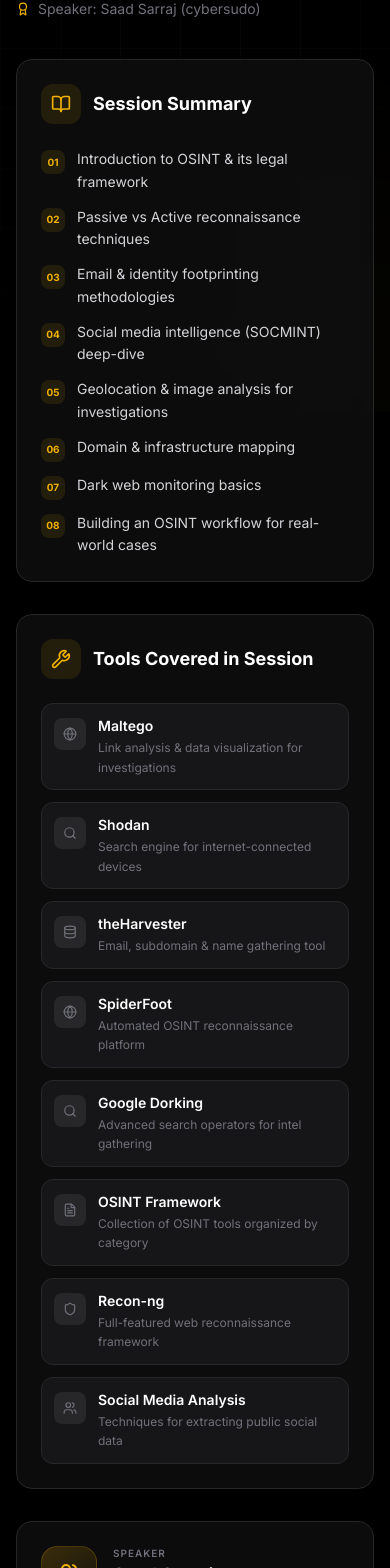
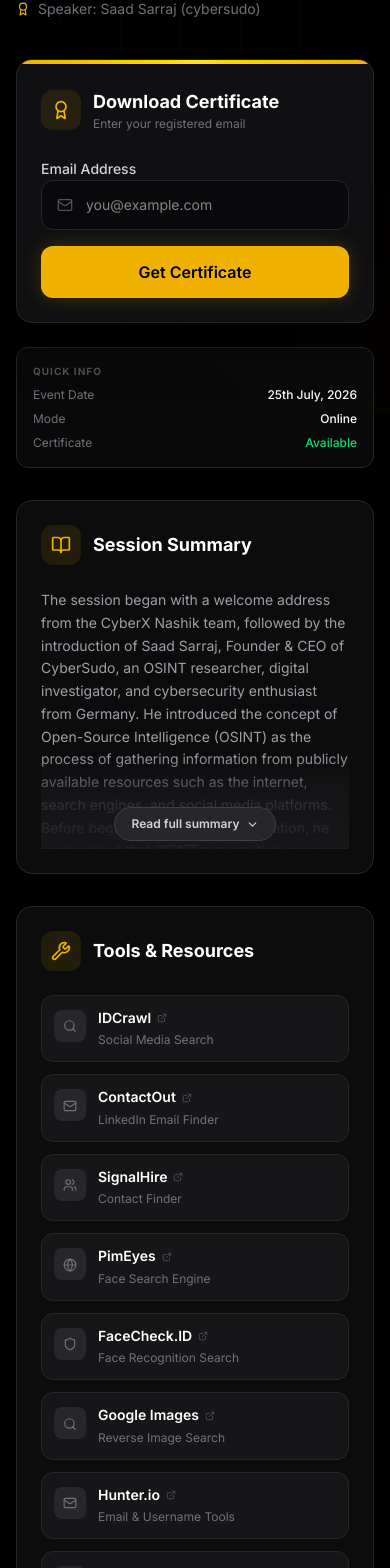
Before and after one commit to Cipherx7/cyberxwebsite, a Next.js app: page /certificates/osint-researcher-digital-investigations in a window 390 px wide. Shown: the part 432-2000 px from the top of the page. Built offline with nearby package versions, Linux system fonts and the light colour scheme.

Commit message:
feat: update summary details and display download certificate at top for mobile views

```diff
--- a/src/app/certificates/osint-researcher-digital-investigations/page.jsx
+++ b/src/app/certificates/osint-researcher-digital-investigations/page.jsx
@@ -1,40 +1,98 @@
 'use client';
 
-import { useState } from 'react';
+import { useState, useRef, useEffect } from 'react';
 import { useRouter } from 'next/navigation';
 import Link from 'next/link';
 import {
   Calendar, Mail, Loader2, ArrowLeft, Linkedin, ExternalLink,
-  Wrench, BookOpen, Globe, Search as SearchIcon, Database,
-  FileText, Shield, Users, Award, X
+  Wrench, BookOpen, Globe, Search as SearchIcon,
+  Shield, Users, Award, X, ChevronDown, Link as LinkIcon
 } from 'lucide-react';
 import Navbar from '@/components/Navbar';
 
 const API_BASE = '/api/certificates';
 
+/* ── Tools actually used in the session (from summary.txt) ── */
 const SESSION_TOOLS = [
-  { name: 'Maltego', desc: 'Link analysis & data visualization for investigations', icon: Globe },
-  { name: 'Shodan', desc: 'Search engine for internet-connected devices', icon: SearchIcon },
-  { name: 'theHarvester', desc: 'Email, subdomain & name gathering tool', icon: Database },
-  { name: 'SpiderFoot', desc: 'Automated OSINT reconnaissance platform', icon: Globe },
-  { name: 'Google Dorking', desc: 'Advanced search operators for intel gathering', icon: SearchIcon },
-  { name: 'OSINT Framework', desc: 'Collection of OSINT tools organized by category', icon: FileText },
-  { name: 'Recon-ng', desc: 'Full-featured web reconnaissance framework', icon: Shield },
-  { name: 'Social Media Analysis', desc: 'Techniques for extracting public social data', icon: Users },
+  { name: 'IDCrawl', desc: 'Social Media Search', url: 'https://www.idcrawl.com', icon: SearchIcon },
+  { name: 'ContactOut', desc: 'LinkedIn Email Finder', url: 'https://contactout.com', icon: Mail },
+  { name: 'SignalHire', desc: 'Contact Finder', url: 'https://www.signalhire.com', icon: Users },
+  { name: 'PimEyes', desc: 'Face Search Engine', url: 'https://pimeyes.com', icon: Globe },
+  { name: 'FaceCheck.ID', desc: 'Face Recognition Search', url: 'https://facecheck.id', icon: Shield },
+  { name: 'Google Images', desc: 'Reverse Image Search', url: 'https://images.google.com', icon: SearchIcon },
+  { name: 'Hunter.io', desc: 'Email & Username Tools', url: 'https://hunter.io', icon: Mail },
+  { name: 'Have I Been Pwned', desc: 'Breach Checker', url: 'https://haveibeenpwned.com', icon: Shield },
 ];
 
-const SESSION_TOPICS = [
-  'Introduction to OSINT & its legal framework',
-  'Passive vs Active reconnaissance techniques',
-  'Email & identity footprinting methodologies',
-  'Social media intelligence (SOCMINT) deep-dive',
-  'Geolocation & image analysis for investigations',
-  'Domain & infrastructure mapping',
-  'Dark web monitoring basics',
-  'Building an OSINT workflow for real-world cases',
+/* ── Full session summary paragraphs (from summary.txt) ── */
+const SESSION_SUMMARY = [
+  `The session began with a welcome address from the CyberX Nashik team, followed by the introduction of Saad Sarraj, Founder & CEO of CyberSudo, an OSINT researcher, digital investigator, and cybersecurity enthusiast from Germany. He introduced the concept of Open-Source Intelligence (OSINT) as the process of gathering information from publicly available resources such as the internet, search engines, and social media platforms. Before beginning the live demonstration, he emphasized that OSINT is a skill that improves through practice and highlighted the importance of conducting investigations legally and ethically. He explained that while investigators may discover sensitive information, it should never be misused or used to gain unauthorized access to someone's accounts.`,
+
+  `To demonstrate a real-world investigation, Saad started with nothing more than the name and location of a person and showed how investigators gradually gather information using publicly available sources. He introduced participants to Google search operators, including the use of quotation marks for exact searches, the site: operator to search within a specific website, and the minus (-) operator to exclude unwanted search results. He explained how these techniques help narrow thousands of search results into a manageable number and save significant investigation time. During the investigation, he searched for the individual's LinkedIn profile, GitHub account, news articles, and other publicly indexed information while documenting every useful finding.`,
+
+  `As the investigation progressed, the session focused on expanding the target's digital footprint using people search engines and professional networking platforms. Saad demonstrated how investigators can discover additional social media profiles, retrieve email addresses associated with LinkedIn accounts using browser extensions, and identify alternative names or previously used identities through publicly available certificates and profile information. He also introduced facial recognition techniques to locate publicly available images and showed how username searches across hundreds of websites can reveal additional online accounts and digital activity. Throughout the demonstration, he repeatedly stressed that successful OSINT investigations rely not only on tools but also on an investigator's ability to connect small pieces of information and verify findings from multiple sources.`,
+
+  `Towards the end of the session, Saad discussed how public breach databases can help investigators determine whether an email address has appeared in previous data breaches and how this information can provide additional context during an investigation. He clarified that the purpose of such searches is to understand a person's digital footprint rather than to misuse leaked information. The webinar concluded with an interactive question-and-answer session, where participants asked about career opportunities in OSINT, the role of artificial intelligence in digital investigations, ethical boundaries, dark web investigations, and practical advice for beginners entering cybersecurity. He encouraged attendees to continue learning through practice, build projects, and develop an investigative mindset, reminding them that OSINT is a skill that grows with continuous experience and real-world application.`,
 ];
 
+/* ── Expandable summary component ── */
+function ExpandableSummary() {
+  const [expanded, setExpanded] = useState(false);
+  const contentRef = useRef(null);
+  const [contentHeight, setContentHeight] = useState(0);
+  const COLLAPSED_HEIGHT = 260; // px visible before "Read more"
 
+  useEffect(() => {
+    if (contentRef.current) {
+      setContentHeight(contentRef.current.scrollHeight);
+    }
+  }, []);
+
+  const needsExpansion = contentHeight > COLLAPSED_HEIGHT;
+
+  return (
+    <div className="relative">
+      <div
+        ref={contentRef}
+        className="overflow-hidden transition-[max-height] duration-500 ease-in-out"
+        style={{ maxHeight: expanded || !needsExpansion ? `${contentHeight + 40}px` : `${COLLAPSED_HEIGHT}px` }}
+      >
+        <div className="space-y-4">
+          {SESSION_SUMMARY.map((para, i) => (
+            <p key={i} className="text-sm text-zinc-400 leading-relaxed">
+              {para}
+            </p>
+          ))}
+        </div>
+      </div>
+
+      {/* Gradient fade + Read more button */}
+      {needsExpansion && !expanded && (
+        <div className="absolute bottom-0 left-0 right-0 h-24 bg-gradient-to-t from-zinc-900/95 via-zinc-900/80 to-transparent flex items-end justify-center pb-2">
+          <button
+            onClick={() => setExpanded(true)}
+            className="flex items-center gap-1.5 px-4 py-2 bg-zinc-800 hover:bg-zinc-700 border border-zinc-700 rounded-full text-xs text-zinc-300 hover:text-white font-semibold transition-all"
+          >
+            Read full summary
+            <ChevronDown size={13} />
+          </button>
+        </div>
+      )}
+
+      {needsExpansion && expanded && (
+        <div className="flex justify-center mt-4">
+          <button
+            onClick={() => setExpanded(false)}
+            className="flex items-center gap-1.5 px-4 py-2 bg-zinc-800 hover:bg-zinc-700 border border-zinc-700 rounded-full text-xs text-zinc-300 hover:text-white font-semibold transition-all"
+          >
+            Show less
+            <ChevronDown size={13} className="rotate-180" />
+          </button>
+        </div>
+      )}
+    </div>
+  );
+}
 
 /* ── Main Event Page ── */
 export default function OsintEventPage() {
@@ -110,90 +168,12 @@
         <section className="px-4 sm:px-6 pb-16 sm:pb-24">
           <div className="max-w-6xl mx-auto grid lg:grid-cols-5 gap-8 lg:gap-12 items-start">
 
-            {/* ── LEFT COLUMN: Session Summary (3/5) ── */}
-            <div className="lg:col-span-3 space-y-8">
-
-              {/* Session Summary */}
-              <div className="bg-zinc-900/50 backdrop-blur-xl border border-zinc-800 rounded-2xl p-6 sm:p-8">
-                <div className="flex items-center gap-3 mb-6">
-                  <div className="w-10 h-10 rounded-xl bg-yellow-500/10 flex items-center justify-center text-yellow-500">
-                    <BookOpen size={20} />
-                  </div>
-                  <h2 className="text-lg font-bold text-white">Session Summary</h2>
-                </div>
-                <div className="space-y-3">
-                  {SESSION_TOPICS.map((topic, i) => (
-                    <div key={i} className="flex items-start gap-3 group">
-                      <span className="shrink-0 w-6 h-6 rounded-lg bg-yellow-500/10 text-yellow-500 flex items-center justify-center text-[10px] font-bold mt-0.5">
-                        {String(i + 1).padStart(2, '0')}
-                      </span>
-                      <p className="text-sm text-zinc-300 leading-relaxed group-hover:text-white transition-colors">{topic}</p>
-                    </div>
-                  ))}
-                </div>
-              </div>
-
-              {/* Tools Mentioned */}
-              <div className="bg-zinc-900/50 backdrop-blur-xl border border-zinc-800 rounded-2xl p-6 sm:p-8">
-                <div className="flex items-center gap-3 mb-6">
-                  <div className="w-10 h-10 rounded-xl bg-yellow-500/10 flex items-center justify-center text-yellow-500">
-                    <Wrench size={20} />
-                  </div>
-                  <h2 className="text-lg font-bold text-white">Tools Covered in Session</h2>
-                </div>
-                <div className="grid grid-cols-1 sm:grid-cols-2 gap-3">
-                  {SESSION_TOOLS.map((tool) => {
-                    const Icon = tool.icon;
-                    return (
-                      <div
-                        key={tool.name}
-                        className="flex items-start gap-3 p-3 rounded-xl bg-zinc-800/40 border border-zinc-800 hover:border-yellow-500/20 transition-all group"
-                      >
-                        <div className="w-8 h-8 rounded-lg bg-zinc-800 group-hover:bg-yellow-500/10 flex items-center justify-center text-zinc-500 group-hover:text-yellow-500 transition-all shrink-0 mt-0.5">
-                          <Icon size={14} />
-                        </div>
-                        <div className="min-w-0">
-                          <p className="text-sm font-semibold text-white">{tool.name}</p>
-                          <p className="text-xs text-zinc-500 leading-relaxed mt-0.5">{tool.desc}</p>
-                        </div>
-                      </div>
-                    );
-                  })}
-                </div>
-              </div>
-
-              {/* Speaker Card */}
-              <div className="bg-zinc-900/50 backdrop-blur-xl border border-zinc-800 rounded-2xl p-6 sm:p-8">
-                <div className="flex items-start gap-4">
-                  <div className="w-14 h-14 rounded-2xl bg-gradient-to-br from-yellow-500/20 to-yellow-500/5 border border-yellow-500/20 flex items-center justify-center text-yellow-500 shrink-0">
-                    <Users size={24} />
-                  </div>
-                  <div className="space-y-2 flex-1 min-w-0">
-                    <div>
-                      <p className="text-[10px] tracking-widest uppercase text-zinc-500 font-semibold">Speaker</p>
-                      <h3 className="text-lg font-bold text-white">Saad Sarraj</h3>
-                      <p className="text-sm text-zinc-400">aka cybersudo</p>
-                    </div>
-                    <p className="text-sm text-zinc-500 leading-relaxed">
-                      OSINT specialist and digital investigations expert with extensive experience in open-source intelligence gathering, threat analysis, and cyber investigations.
-                    </p>
-                    <a
-                      href="https://www.linkedin.com/in/saadsarraj/"
-                      target="_blank"
-                      rel="noopener noreferrer"
-                      className="inline-flex items-center gap-2 px-4 py-2 bg-[#0a66c2]/10 border border-[#0a66c2]/30 text-[#0a66c2] hover:bg-[#0a66c2]/20 rounded-lg text-sm font-semibold transition-all mt-1"
-                    >
-                      <Linkedin size={14} />
-                      Connect on LinkedIn
-                      <ExternalLink size={10} />
-                    </a>
-                  </div>
-                </div>
-              </div>
-            </div>
-
-            {/* ── RIGHT COLUMN: Certificate Download (2/5) ── */}
-            <div className="lg:col-span-2">
+            {/*
+              ── RIGHT COLUMN: Certificate Download (2/5) ──
+              On mobile (order-1) this renders FIRST.
+              On desktop (lg:order-2) this stays on the right.
+            */}
+            <div className="lg:col-span-2 order-1 lg:order-2">
               <div className="lg:sticky lg:top-24 space-y-6">
                 {/* Download Certificate Card */}
                 <div className="bg-zinc-900/70 backdrop-blur-xl border border-zinc-800 rounded-2xl sm:rounded-3xl overflow-hidden shadow-[0_20px_50px_rgba(0,0,0,0.5)]">
@@ -256,8 +236,6 @@
                     {errorMsg && (
                       <div className="p-4 bg-red-500/5 border border-red-500/20 rounded-xl text-red-400 text-sm">{errorMsg}</div>
                     )}
-
-
                   </div>
                 </div>
 
@@ -272,6 +250,90 @@
                 </div>
               </div>
             </div>
+
+            {/*
+              ── LEFT COLUMN: Session Content (3/5) ──
+              On mobile (order-2) this renders BELOW the download card.
+              On desktop (lg:order-1) this stays on the left.
+            */}
+            <div className="lg:col-span-3 order-2 lg:order-1 space-y-8">
+
+              {/* Session Summary — expandable */}
+              <div className="bg-zinc-900/50 backdrop-blur-xl border border-zinc-800 rounded-2xl p-6 sm:p-8">
+                <div className="flex items-center gap-3 mb-6">
+                  <div className="w-10 h-10 rounded-xl bg-yellow-500/10 flex items-center justify-center text-yellow-500">
+                    <BookOpen size={20} />
+                  </div>
+                  <h2 className="text-lg font-bold text-white">Session Summary</h2>
+                </div>
+                <ExpandableSummary />
+              </div>
+
+              {/* Tools & Resources Mentioned */}
+              <div className="bg-zinc-900/50 backdrop-blur-xl border border-zinc-800 rounded-2xl p-6 sm:p-8">
+                <div className="flex items-center gap-3 mb-6">
+                  <div className="w-10 h-10 rounded-xl bg-yellow-500/10 flex items-center justify-center text-yellow-500">
+                    <Wrench size={20} />
+                  </div>
+                  <h2 className="text-lg font-bold text-white">Tools & Resources</h2>
+                </div>
+                <div className="grid grid-cols-1 sm:grid-cols-2 gap-3">
+                  {SESSION_TOOLS.map((tool) => {
+                    const Icon = tool.icon;
+                    return (
+                      <a
+                        key={tool.name}
+                        href={tool.url}
+                        target="_blank"
+                        rel="noopener noreferrer"
+                        className="flex items-start gap-3 p-3 rounded-xl bg-zinc-800/40 border border-zinc-800 hover:border-yellow-500/30 transition-all group"
+                      >
+                        <div className="w-8 h-8 rounded-lg bg-zinc-800 group-hover:bg-yellow-500/10 flex items-center justify-center text-zinc-500 group-hover:text-yellow-500 transition-all shrink-0 mt-0.5">
+                          <Icon size={14} />
+                        </div>
+                        <div className="min-w-0 flex-1">
+                          <div className="flex items-center gap-1.5">
+                            <p className="text-sm font-semibold text-white group-hover:text-yellow-500 transition-colors">{tool.name}</p>
+                            <ExternalLink size={10} className="text-zinc-600 group-hover:text-yellow-500/50 transition-colors shrink-0" />
+                          </div>
+                          <p className="text-xs text-zinc-500 leading-relaxed mt-0.5">{tool.desc}</p>
+                        </div>
+                      </a>
+                    );
+                  })}
+                </div>
+              </div>
+
+              {/* Speaker Card */}
+              <div className="bg-zinc-900/50 backdrop-blur-xl border border-zinc-800 rounded-2xl p-6 sm:p-8">
+                <div className="flex items-start gap-4">
+                  <div className="w-14 h-14 rounded-2xl bg-gradient-to-br from-yellow-500/20 to-yellow-500/5 border border-yellow-500/20 flex items-center justify-center text-yellow-500 shrink-0">
+                    <Users size={24} />
+                  </div>
+                  <div className="space-y-2 flex-1 min-w-0">
+                    <div>
+                      <p className="text-[10px] tracking-widest uppercase text-zinc-500 font-semibold">Speaker</p>
+                      <h3 className="text-lg font-bold text-white">Saad Sarraj</h3>
+                      <p className="text-sm text-zinc-400">Founder & CEO of CyberSudo · OSINT Researcher & Digital Investigator</p>
+                    </div>
+                    <p className="text-sm text-zinc-500 leading-relaxed">
+                      Cybersecurity enthusiast from Germany with extensive experience in open-source intelligence gathering, threat analysis, and digital investigations.
+                    </p>
+                    <a
+                      href="https://www.linkedin.com/in/saadsarraj/"
+                      target="_blank"
+                      rel="noopener noreferrer"
+                      className="inline-flex items-center gap-2 px-4 py-2 bg-[#0a66c2]/10 border border-[#0a66c2]/30 text-[#0a66c2] hover:bg-[#0a66c2]/20 rounded-lg text-sm font-semibold transition-all mt-1"
+                    >
+                      <Linkedin size={14} />
+                      Connect on LinkedIn
+                      <ExternalLink size={10} />
+                    </a>
+                  </div>
+                </div>
+              </div>
+            </div>
+
           </div>
         </section>
 
```
Also changed, not shown: src/app/api/certificates/summary.txt (added).
